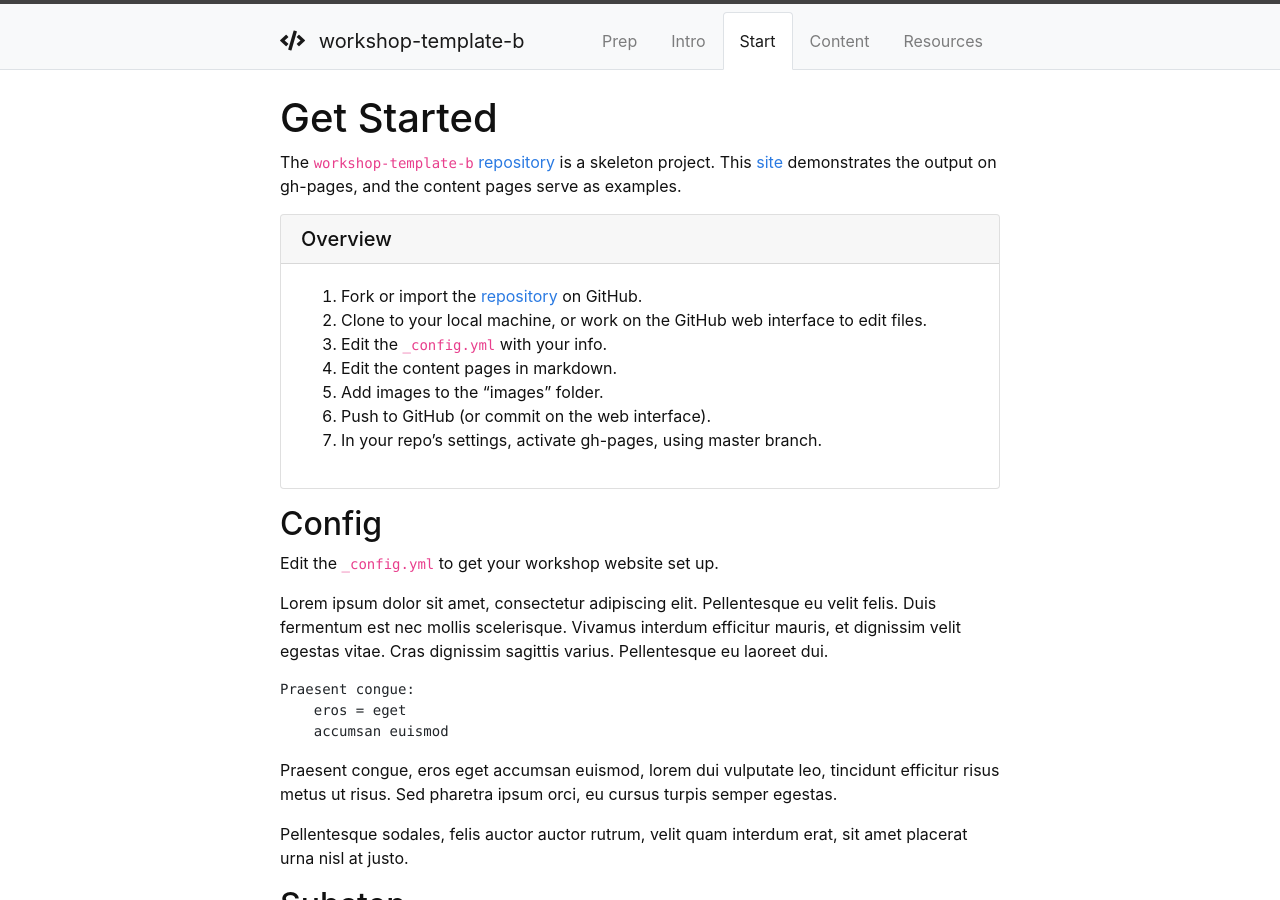
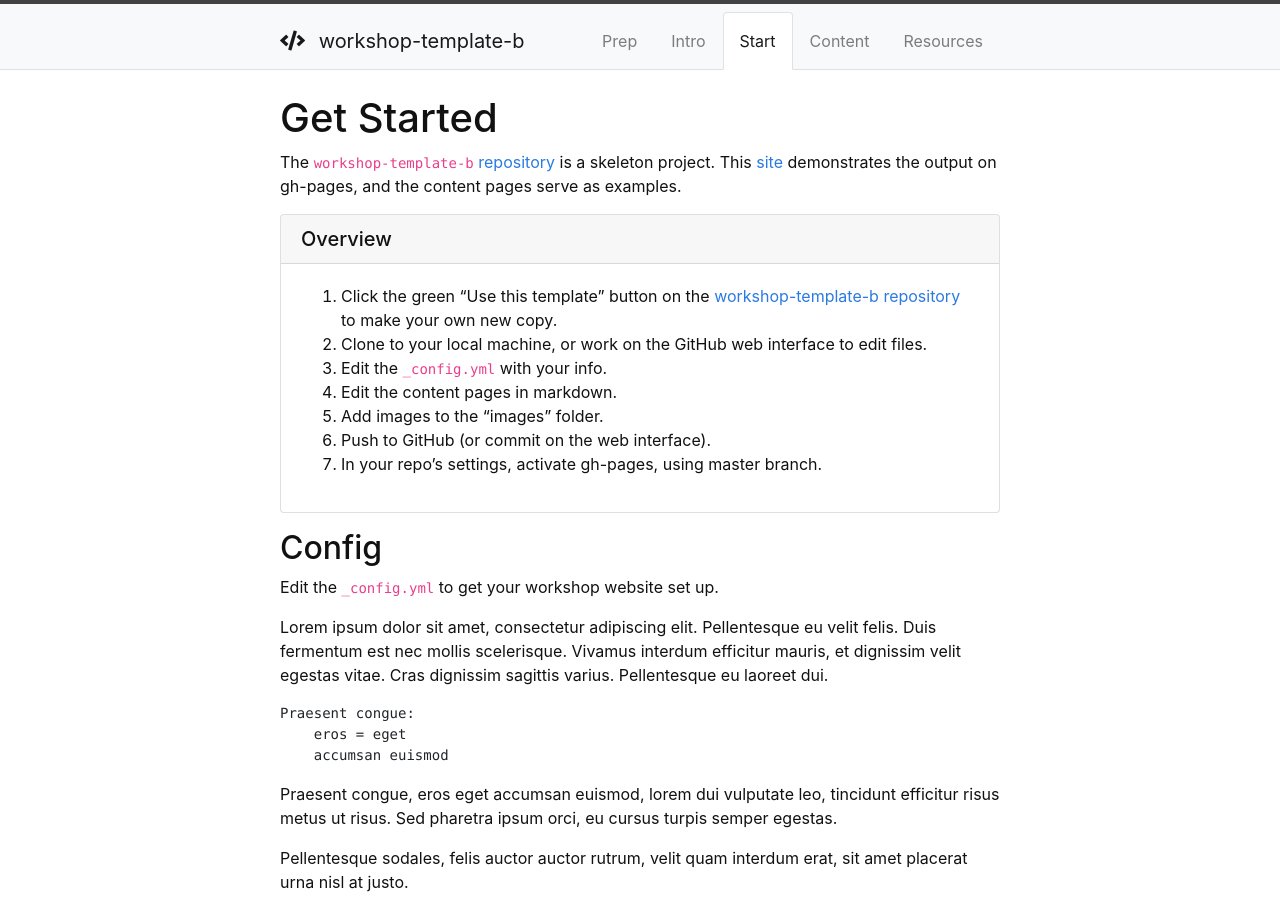
Before and after one commit to evanwill/workshop-template-b, a Jekyll site: the page built from content/2-lesson.md, in a window 1280 px wide and 900 px high. Built offline with Jekyll 4.4.1, drawn with Linux system fonts in a browser that asks for light colours.

Commit message:
update use template

```diff
--- a/content/2-lesson.md
+++ b/content/2-lesson.md
@@ -9,7 +9,7 @@ The `workshop-template-b` [repository](https://github.com/evanwill/workshop-temp
 This [site](https://evanwill.github.io/workshop-template-b/) demonstrates the output on gh-pages, and the content pages serve as examples.
 
 {% capture text %}
-1. Fork or import the [repository](https://github.com/evanwill/workshop-template-b) on GitHub.
+1. Click the green "Use this template" button on the [workshop-template-b repository](https://github.com/evanwill/workshop-template-b) to make your own new copy.
 2. Clone to your local machine, or work on the GitHub web interface to edit files.
 3. Edit the `_config.yml` with your info.
 4. Edit the content pages in markdown.
```
